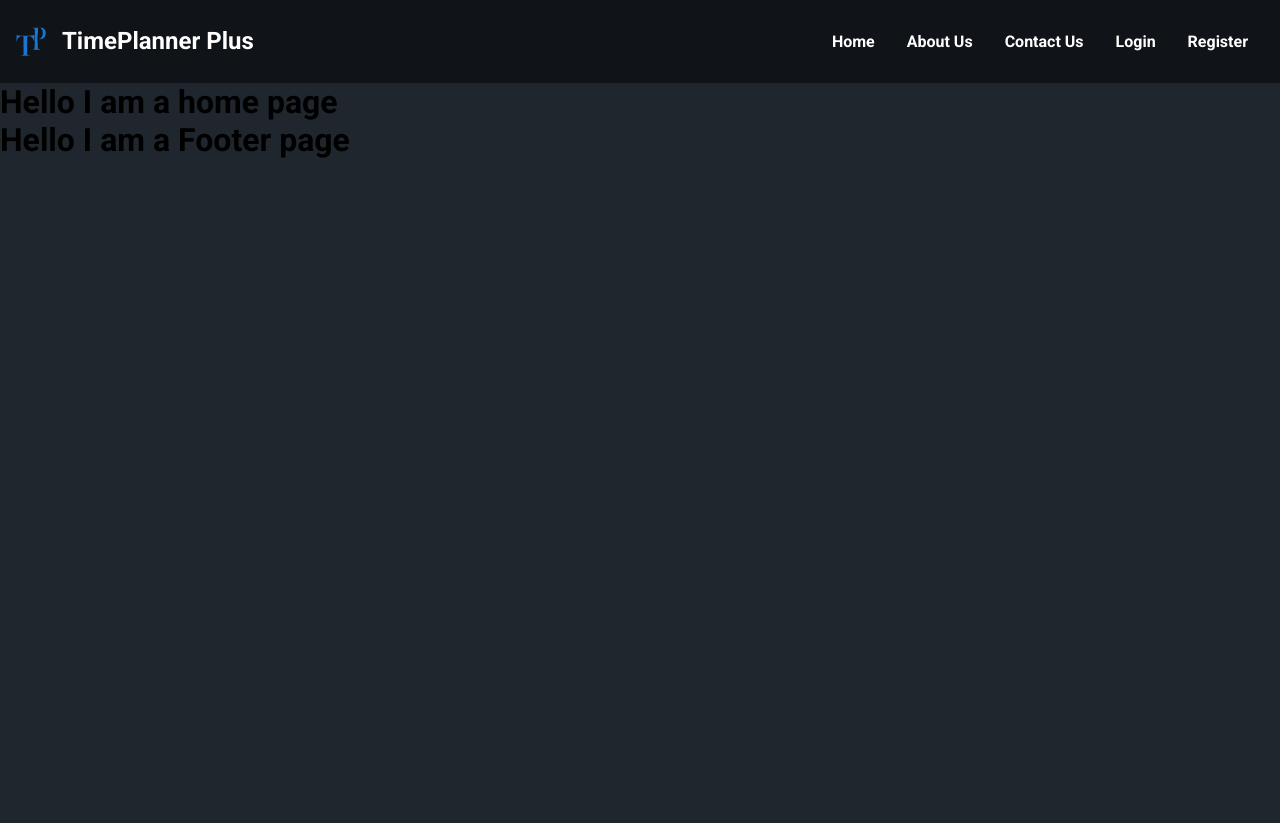
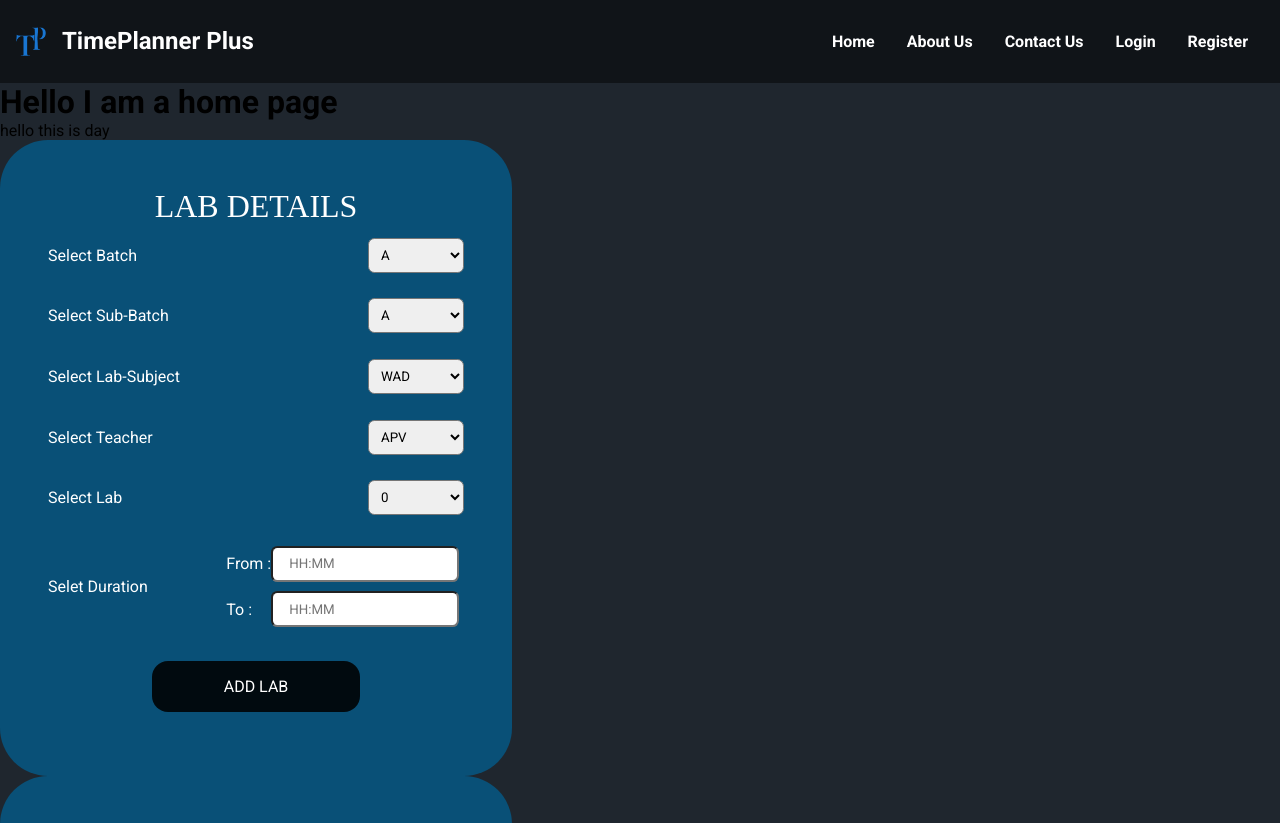
Before and after one commit to KapilbhaiGohil/Timetable_Management_System, a React (Create React App) app in the folder frontend/: page /home in a window 1280 px wide. Shown: the top 823 px of the page. Before the commit the page ends 800 px from the top, so only its background shows below. Built offline with nearby package versions, Linux system fonts and the light colour scheme.

Commit message:
completed the frontend for the LABFORM and LECTUREFORM

```diff
--- a/frontend/src/Components/Higher-Level-Componenets/Home.jsx
+++ b/frontend/src/Components/Higher-Level-Componenets/Home.jsx
@@ -1,7 +1,12 @@
+import LectureForm from "../Medium-Level-Components/LectureForm";
+import LabForm from "../Medium-Level-Components/LabForm";
+import TimeTableView from "./TimeTableView";
+
 export  default  function Home(){
     return (
         <div>
             <h1>Hello I am a home page</h1>
+            <TimeTableView total_semesters={8} odd={true}/>
         </div>
     )
 }
--- a/frontend/src/Components/Higher-Level-Componenets/Login.jsx
+++ b/frontend/src/Components/Higher-Level-Componenets/Login.jsx
@@ -32,6 +32,7 @@ export  default  function Login(){
                 Navigate("/home");
             }else{
                 window.alert(data.message);
+                // Navigate("/register");
             }
         }catch (e){
             console.log(e);
--- /dev/null
+++ b/frontend/src/Components/Higher-Level-Componenets/TimeTableView.jsx
@@ -0,0 +1,33 @@
+import LabForm from "../Medium-Level-Components/LabForm";
+import LectureForm from "../Medium-Level-Components/LectureForm";
+import {type} from "@testing-library/user-event/dist/type";
+import SemRow from "../Medium-Level-Components/SemRow";
+
+export default function TimeTableView({total_semesters,odd}){
+    const semesters =[];
+    const lectures=[];
+    const labs=[];
+    for (let i = 0; i < total_semesters; i++) {
+        if((i%2===0) === odd){
+            semesters.push(
+                <div key={i}>
+                    semester {i+1}
+                    <SemRow lecture_details={<LectureForm batches={['A','B']}/>}/>
+                </div>
+            );
+        }
+    }
+    return(
+        <div>
+            <div>
+                hello this is day
+            </div>
+            {/*<div>*/}
+            {/*    {semesters}*/}
+            {/*</div>*/}
+            {/*<LabForm/>*/}
+            <LabForm/>
+            <LectureForm/>
+        </div>
+    )
+}
--- /dev/null
+++ b/frontend/src/Components/Medium-Level-Components/LabForm.jsx
@@ -0,0 +1,20 @@
+import Dropdown from "../Small-Level-Componenets/Dropdown";
+import TimeInput from "../Small-Level-Componenets/TimeInput";
+import Button from "../Small-Level-Componenets/Button";
+
+export default function LabForm(){
+    return(
+        <>
+            <div className={"dropdown-container"}>
+                <h1>LAB DETAILS</h1>
+                <Dropdown label={"Select Batch"} options={['A','B']}/>
+                <Dropdown label={"Select Sub-Batch"} options={['A','B']}/>
+                <Dropdown label={"Select Lab-Subject"} options={['WAD','AT','AA','OS','MFP']}/>
+                <Dropdown label={"Select Teacher"} options={['APV','AAA','JHB','SSS']}/>
+                <Dropdown label={"Select Lab"} options={[0,1,2,3]}/>
+                <TimeInput label={"Selet Duration"}/>
+                <Button label={"Add Lab"}/>
+            </div>
+        </>
+    )
+}
--- /dev/null
+++ b/frontend/src/Components/Medium-Level-Components/LectureForm.jsx
@@ -0,0 +1,20 @@
+import Dropdown from "../Small-Level-Componenets/Dropdown";
+import TimeInput from "../Small-Level-Componenets/TimeInput";
+import "../../Css/Medium-Level-Css/LectureForm.scss"
+import Button from "../Small-Level-Componenets/Button";
+
+export default function LectureForm({batches}){
+    return(
+        <>
+            <div className={"dropdown-container"}>
+                <h1>LECTURE DETAILS</h1>
+                <Dropdown label={"Select Batch"} options={['A','B']}/>
+                <Dropdown label={"Select Subject"} options={['WAD','AT','AA','OS','MFP']}/>
+                <Dropdown label={"Select Teacher"} options={['APV','AAA','JHB','SSS']}/>
+                <Dropdown label={"Select Classroom"} options={[0,1,2,3]}/>
+                <TimeInput label={"Selet Duration"}/>
+                <Button label={"Add Lecture"}/>
+            </div>
+        </>
+    )
+}
--- /dev/null
+++ b/frontend/src/Components/Medium-Level-Components/SemRow.jsx
@@ -0,0 +1,12 @@
+import Button from "../Small-Level-Componenets/Button";
+
+export default function SemRow({lecture_details}){
+
+    return(
+        <div>
+            {lecture_details}
+            <Button label={"Add lab"} type={"submit"}/>
+            <Button label={"Add lecture"} type={"submit"}/>
+        </div>
+    )
+}
--- /dev/null
+++ b/frontend/src/Components/Small-Level-Componenets/Dropdown.jsx
@@ -0,0 +1,18 @@
+import "../../Css/Small-Level-Css/Dropdown.scss"
+export default function Dropdown({label,options}){
+    return(
+        <div className={"outer-container"}>
+            <div className={"label-container"}>
+                <label>{label}</label>
+            </div>
+            <div className={'options-container'}>
+                <select>
+                    <option value={undefined} disabled={true    }>--Select</option>
+                    {options && options.map(
+                        (option)=><option value={option}>{option}</option>
+                    )}
+                </select>
+            </div>
+        </div>
+    )
+}
--- /dev/null
+++ b/frontend/src/Components/Small-Level-Componenets/TimeInput.jsx
@@ -0,0 +1,19 @@
+import "../../Css/Small-Level-Css/TimeInput.scss"
+
+export default function TimeInput({label}){
+    return(
+        <div className={"time-container"}>
+            <label>{label}</label>
+            <div className={"inner-container"}>
+                <div>
+                    <label>From : </label>
+                    <input type={"text"} placeholder={"HH:MM"} pattern={"[0-9]{2}:[0-9]{2}"}/>
+                </div>
+                <div>
+                    <label>To : </label>
+                    <input type={"text"} placeholder={"HH:MM"} pattern={"[0-9]{2}:[0-9]{2}"}/>
+                </div>
+            </div>
+        </div>
+    )
+}
--- /dev/null
+++ b/frontend/src/Css/Medium-Level-Css/LectureForm.scss
@@ -0,0 +1,23 @@
+@import "../Higher-Level-Css/Colors";
+
+.dropdown-container{
+  padding: 3rem;
+  width: 40%;
+  display: flex;
+  flex-direction: column;
+  justify-content: center;
+  align-items: center;
+  border-radius: 3rem;
+  background-color:#095077;
+  .button-container{
+    width: 15rem;
+    >button{
+      padding: 1rem;
+      background-color: rgba(0, 0, 0, 0.87);
+    }
+  }
+  >h1{
+    color: $first;
+    font: 2rem  cursive;
+  }
+}
--- /dev/null
+++ b/frontend/src/Css/Small-Level-Css/Dropdown.scss
@@ -0,0 +1,26 @@
+@import "../Higher-Level-Css/Colors";
+
+.outer-container{
+  display: flex;
+  flex-direction: row;
+  flex-wrap: wrap;
+  justify-content: space-between;
+  align-items: center;
+  color: $first;
+  font:1rem $text1;
+  width: 100%;
+  height: 100%;
+  margin:0.8rem;
+  .label-container{
+
+  }
+  .options-container{
+      select{
+        padding: 0.5rem 0.5rem;
+        width: 6rem;
+        height: 100%;
+        border-radius: 0.4rem;
+        cursor: pointer;
+      }
+  }
+}
--- /dev/null
+++ b/frontend/src/Css/Small-Level-Css/TimeInput.scss
@@ -0,0 +1,32 @@
+@import "../Higher-Level-Css/Colors";
+
+.time-container{
+  display: flex;
+  flex-direction: row;
+  flex-wrap: wrap;
+  justify-content: space-between;
+  align-items: center;
+  width: 100%;
+  margin: 0.8rem;
+  color: $first;
+  font: 1rem "Roboto";
+  .inner-container{
+    display: flex;
+    flex-direction: column;
+    >div{
+      display: flex;
+      flex-direction: row;
+      flex-wrap: wrap;
+      justify-content: space-between;
+      align-items: center;
+      margin: 0.3rem;
+      >input{
+        width: auto;
+        height: 2rem;
+        border-radius: 0.4rem;
+        outline: none;
+        padding: 1rem;
+      }
+    }
+  }
+}
```
Also changed, not shown: frontend/src/Components/ProtectedRoute.js (added, +10 -0 lines), 1 other file (tests, documents, lock files or other folders).
